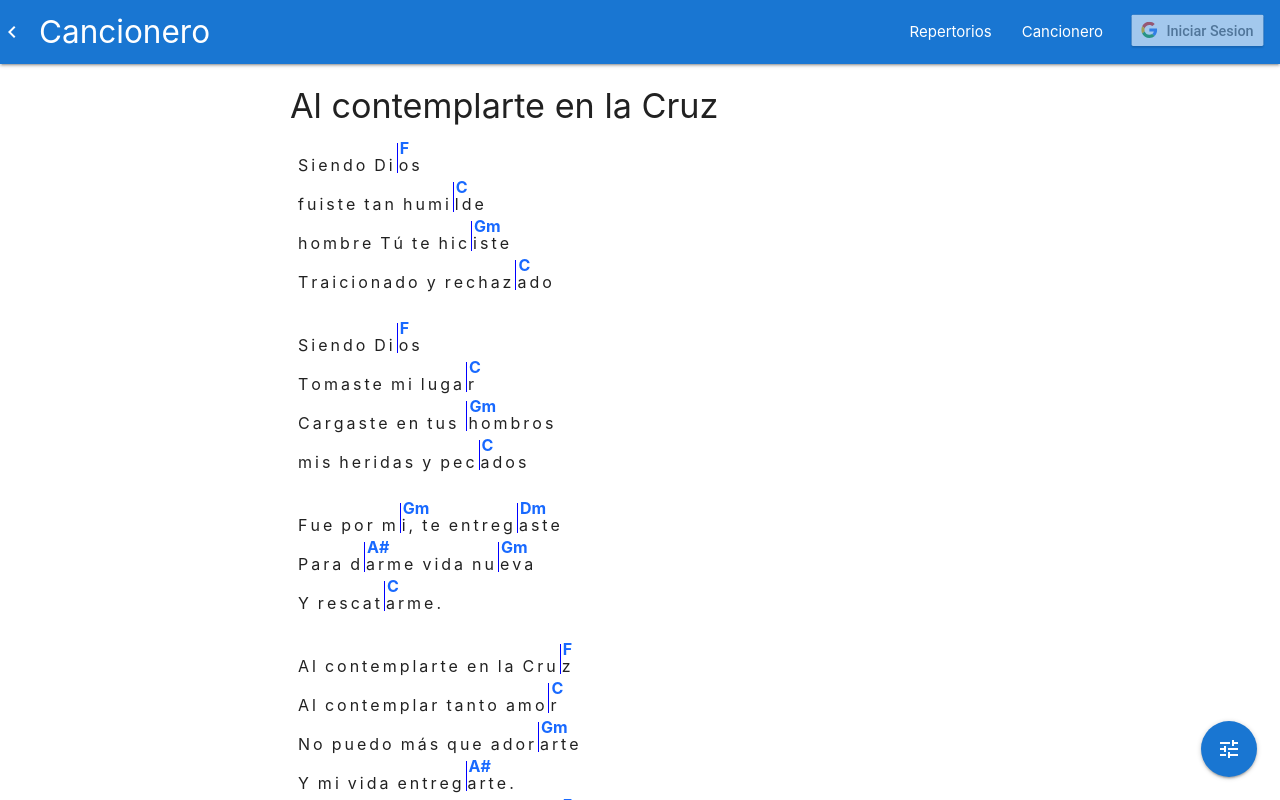
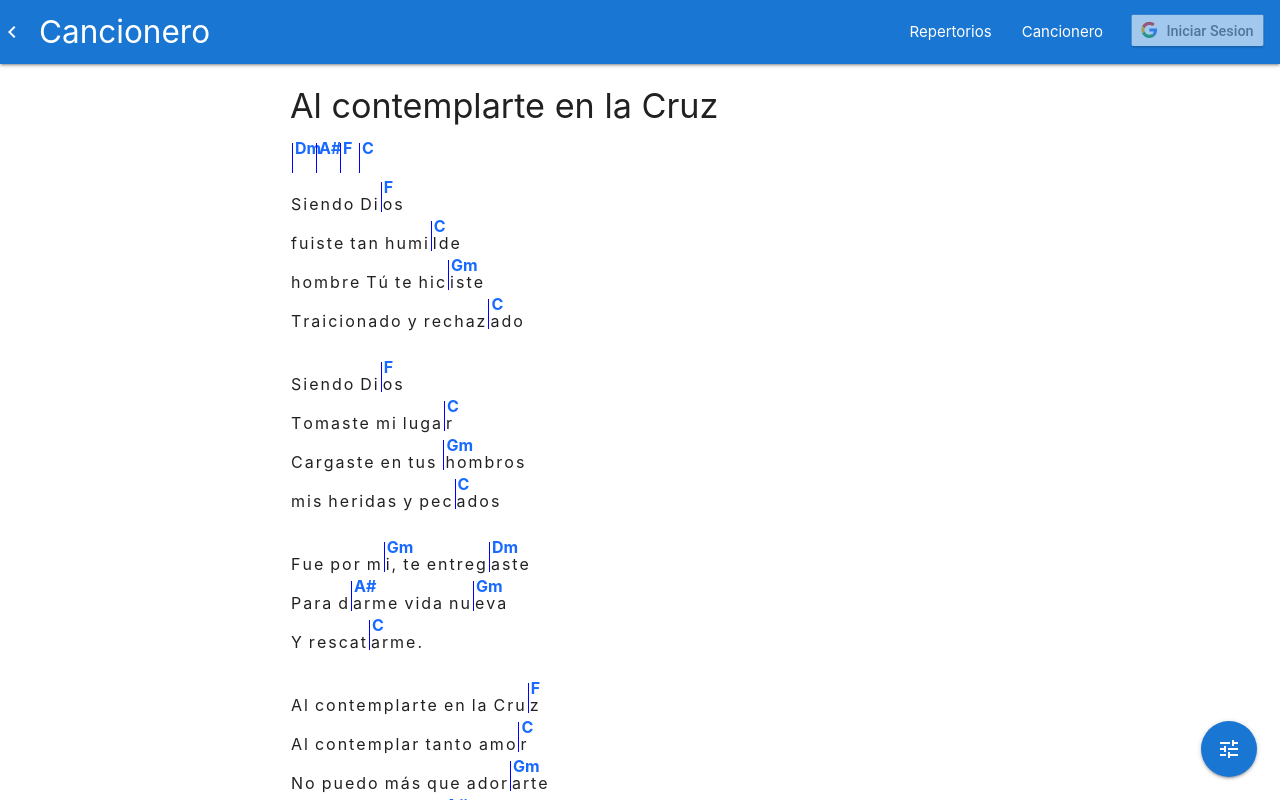
Before and after one commit to Daniel11V/herramientas-misa-web, a React (Create React App) app: page /songs in a window 1280 px wide. Both pictures are taken after a click on the element "Al contemplarte en la Cruz". Shown: the top 800 px of the page. Built offline with nearby package versions, Linux system fonts and the light colour scheme.

Commit message:
accept chordDuration

```diff
--- a/src/pages/components/SongCollection.jsx
+++ b/src/pages/components/SongCollection.jsx
@@ -123,8 +123,10 @@ const SongCollection = ({
 					{song?.author?.name && ` - ${song.author.name}`}
 					{userId && song?.creator?.id === userId && (
 						<LevelIcon withCheck={checking}>
-							<i className="material-icons">favorite</i>
-							<span>{song?.level?.voice?.toString()}</span>
+							<i className="material-icons">favorite_border</i>
+							<span>
+								{song?.level?.voice ? song?.level?.voice?.toString() : ""}
+							</span>
 						</LevelIcon>
 					)}
 					{/* <div className="levelIcon">
--- a/src/pages/songs/components/LyricWithChords.jsx
+++ b/src/pages/songs/components/LyricWithChords.jsx
@@ -33,7 +33,8 @@ const LyricWithChords = ({
 		if (!!lyricWithChords && lyricWithChords !== lastLyricWithChords) {
 			const { chords, chordTone, onlyLyric } = getChordsFromLyric(
 				lyricWithChords,
-				chordLang
+				chordLang,
+				true
 			);
 
 			setCurrentTone(chordTone);
@@ -42,7 +43,11 @@ const LyricWithChords = ({
 			setArrayLyric(
 				onlyLyric
 					.split("\n")
-					.map((p) => (p ? p.split(" ").map((word) => word.split("")) : [[""]]))
+					.map((line) =>
+						line
+							? line.split(" ").map((word) => (word ? word.split("") : [" "]))
+							: [[""]]
+					)
 			);
 
 			setLastLyricWithChords(lyricWithChords);
@@ -57,10 +62,13 @@ const LyricWithChords = ({
 					for (const chordIndex in lastCurrentChords[line]) {
 						newCurrentChords[line] = {
 							...(newCurrentChords[line] || {}),
-							[chordIndex]: translateChord(
-								lastCurrentChords[line][chordIndex],
-								chordLang
-							),
+							[chordIndex]: {
+								...lastCurrentChords[line][chordIndex],
+								chord: translateChord(
+									lastCurrentChords[line][chordIndex].chord,
+									chordLang
+								),
+							},
 						};
 					}
 
@@ -86,11 +94,14 @@ const LyricWithChords = ({
 					for (const chordIndex in lastCurrentChords[line]) {
 						newChords[line] = {
 							...(newChords[line] || {}),
-							[chordIndex]: transportChord(
-								lastCurrentChords[line][chordIndex],
-								toneDiference,
-								chordLang
-							),
+							[chordIndex]: {
+								...lastCurrentChords[line][chordIndex],
+								chord: transportChord(
+									lastCurrentChords[line][chordIndex].chord,
+									toneDiference,
+									chordLang
+								),
+							},
 						};
 					}
 
@@ -121,7 +132,10 @@ const LyricWithChords = ({
 			...lastChords,
 			[selectedLetter[0]]: {
 				...lastChords[selectedLetter[0]],
-				[selectedLetter[1]]: translateChord(chord, chordLang, "en"),
+				[selectedLetter[1]]: {
+					duration: lastChords[selectedLetter[0]][selectedLetter[1]].duration,
+					chord: translateChord(chord, chordLang, "en"),
+				},
 			},
 		}));
 
@@ -146,7 +160,7 @@ const LyricWithChords = ({
 	const hasChord = (i, k) =>
 		showChords &&
 		!!currentChords?.[i] &&
-		(k >= 0 ? !!currentChords[i][k] : true);
+		(k >= 0 ? !!currentChords[i][k]?.chord : true);
 
 	const handleLetterClick = (i, k, event) => {
 		event.stopPropagation();
@@ -158,7 +172,7 @@ const LyricWithChords = ({
 				setSelectedLetter([i, k]);
 				if (hasChord(i, k))
 					setSelectedChord(
-						translateChord(currentChords[i][k], "en", chordLang)
+						translateChord(currentChords[i][k].chord, "en", chordLang)
 					);
 				else setSelectedChord("C");
 			}
@@ -193,13 +207,25 @@ const LyricWithChords = ({
 		return rowCharIndex + charIndex;
 	};
 
+	const spaceIndex = (rowIndex, wordIndex) => {
+		let rowSpaceIndex = 0;
+		for (
+			let currentWordIndex = 0;
+			currentWordIndex < wordIndex + 1;
+			currentWordIndex++
+		) {
+			rowSpaceIndex += arrayLyric[rowIndex][currentWordIndex]?.length + 1 || 0;
+		}
+		return rowSpaceIndex;
+	};
+
 	return (
 		<div onClick={() => setSelectedLetter([null, null])}>
 			{arrayLyric.map((sentence, i) => (
 				<Sentence key={i}>
 					{sentence.map((word, j) => (
 						<Word>
-							{word.map((char, k) => {
+							{[...word, " "].map((char, k) => {
 								const charIndex = getRowCharIndex(i, j, k);
 								return (
 									<Letter
@@ -214,7 +240,7 @@ const LyricWithChords = ({
 														className="chord"
 														onClick={(e) => handleLetterClick(i, charIndex, e)}
 													>
-														{currentChords[i][charIndex]}
+														{currentChords[i][charIndex].chord}
 													</span>
 													<span className="chord-space"></span>
 												</>
@@ -260,6 +286,20 @@ const LyricWithChords = ({
 									</Letter>
 								);
 							})}
+							{/* <SpaceAfterWord isEditable={isEditable} hasChord={hasChord(i)}>
+								{hasChord(i, spaceIndex(i, j)) &&
+									!isLetterSelected(i, spaceIndex(i, j)) && (
+										<>
+											<span
+												className="chord"
+												onClick={(e) => handleLetterClick(i, spaceIndex(i, j), e)}
+											>
+												{currentChords[i][spaceIndex(i, j)].chord}
+											</span>
+											<span className="chord-space"></span>
+										</>
+									)}
+							</SpaceAfterWord> */}
 						</Word>
 					))}
 				</Sentence>
@@ -327,14 +367,14 @@ const Sentence = styled.div`
 `;
 
 const Word = styled.div`
-	margin-left: 6px;
+	margin-right: 3px;
 	white-space: nowrap;
 `;
 
 const Letter = styled.div`
 	display: inline-block;
 	position: relative;
-	margin-left: 2px;
+	margin-left: 1px;
 	margin-top: ${(props) => (props.hasChord ? "15px" : 0)};
 
 	.char {
@@ -388,4 +428,6 @@ const Letter = styled.div`
 		`}
 `;
 
+const SpaceAfterWord = styled(Letter)``;
+
 export default LyricWithChords;
--- a/src/pages/songs/hooks/useSongPage.js
+++ b/src/pages/songs/hooks/useSongPage.js
@@ -51,7 +51,6 @@ export const useSongPage = (songTitleId) => {
                     annotations: finalSong.annotations,
                     level: finalSong.level,
                 }
-                // console.log("ACA5", { finalSongOptions, newSongOptions })
                 setAreNewSongOptions(!objsAreEqual(finalSongOptions, newSongOptions))
 
                 return newSongOptions
--- a/src/styles/styles.js
+++ b/src/styles/styles.js
@@ -78,7 +78,7 @@ export const LevelIcon = styled.div`
 
 	> span {
 		position: absolute;
-		color: white;
+		color: #006cd7;
 		font-size: 10px;
 		font-weight: bold;
 		top: 50%;
--- a/src/utils.js
+++ b/src/utils.js
@@ -100,7 +100,7 @@ export const transportChord = (lastChord, toneDiference, chordLang) => {
     return allChords[chordLang][lastChordIndex[0]].chords[newChordIndex];
 };
 
-export const getChordsFromLyric = (lyric, chordLang) => {
+export const getChordsFromLyric = (lyric, chordLang, alsoFormatLyricWithChords = false) => {
     const songLines = lyric.split("\n");
     const newChords = {};
     let onlyLyric = [...songLines];
@@ -115,6 +115,7 @@ export const getChordsFromLyric = (lyric, chordLang) => {
         let line = (" " + currentLine + " ").replaceAll('\t', " ").toUpperCase();
         if (line.replaceAll(" ", "") === "") return;
 
+        // Quita los acordes para ver si es una linea solo de acordes, y obtiene el chordLangFound
         for (let i = 0; i < allChordsArrayEN.length && line.replaceAll(" ", "") !== ""; i++) {
             if (chordLangFound === null || chordLangFound === "en") {
                 const upperChordEN = allChordsArrayEN[i].toUpperCase();
@@ -149,24 +150,7 @@ export const getChordsFromLyric = (lyric, chordLang) => {
 
         }
 
-
-        // allChordsArrayEN.forEach((chord) => {
-        //     const upperChord = chord.toUpperCase();
-        //     while (line.includes(` ${upperChord} `)) line = line.replace(upperChord, "");
-        // });
-        // allChordsArrayES.forEach((chord) => {
-        //     const upperChord = chord.toUpperCase();
-        //     while (line.includes(` ${upperChord} `)) line = line.replace(upperChord, "");
-        // });
-
-        // allChordsArrayEN.forEach((chord) => {
-        // 	while (line.toUpperCase().includes(` ${chord.toUpperCase()} `))
-        // 		line = line.replace(chord, "").replace(chord.toUpperCase(), "");
-        // });
-        // allChordsArrayES.forEach((chord) => {
-        // 	while (line.toUpperCase().includes(` ${chord.toUpperCase()} `))
-        // 		line = line.replace(chord, "").replace(chord.toUpperCase(), "");
-        // });
+        // Si es linea de acordes, la revisa y los agrega a newChords
         // console.log("ACA", { line });
         if (line.replaceAll(" ", "") === "") {
             const chordLine = currentLine + " ";
@@ -188,7 +172,7 @@ export const getChordsFromLyric = (lyric, chordLang) => {
                     }
                     newChords[finalLineIndex] = {
                         ...(newChords[finalLineIndex] || {}),
-                        [newChordIndex]: translateChord(newChord, chordLang, chordLangFound)
+                        [newChordIndex]: { chord: translateChord(newChord, chordLang, chordLangFound) }
                     };
                     // if (newChords[finalLineIndex]) {
                     //     newChords[finalLineIndex][newChordIndex] = translateChord(newChord, "en", chordLangFound);
@@ -204,14 +188,40 @@ export const getChordsFromLyric = (lyric, chordLang) => {
             });
             onlyLyric.splice(finalLineIndex, 1);
             finalLineIndex--;
+
+            // Si no es linea de acorde revisa los acordes incrustrados como [chord 2|SOL]
+        } else {
+            if (onlyLyric[finalLineIndex].includes("[chord ")) {
+                const bracketsRegex = /\[[^[]]*\]/g;
+                while (onlyLyric[finalLineIndex].includes("[chord ") && bracketsRegex.test(onlyLyric[finalLineIndex])) {
+                    const newChordIndex = onlyLyric.indexOf("[chord ")
+                    const content = line.split("[CHORD ")[1].split("]")[0];
+                    let [newChord, newChordDuration] = content.split("|");
+
+                    for (const bemolChord of Object.keys(replaceBemols[chordLangFound])) {
+                        if (newChord.toUpperCase().includes(bemolChord)) {
+                            newChord = newChord.toUpperCase().replace(bemolChord, replaceBemols[chordLangFound][bemolChord])
+                            break;
+                        }
+                    }
+                    newChords[finalLineIndex] = {
+                        ...(newChords[finalLineIndex] || {}),
+                        [newChordIndex]: { chord: translateChord(newChord, chordLang, chordLangFound), duration: newChordDuration }
+                    };
+
+                    onlyLyric[finalLineIndex].replace(bracketsRegex, '')
+                }
+            }
         }
     });
+
+
 
     // If has chords, set tone
     let chordTone = "";
     if (newChords && Object.keys(newChords).length !== 0) {
         const firstLine = Object.values(newChords)[0];
-        const firstChord = Object.values(firstLine)[0];
+        const firstChord = Object.values(firstLine)[0]?.chord;
 
         // chordTone = translateChord(firstChord, "en", chordLang);
         chordTone = allChords.en[0].chords[getChordIndex(firstChord, chordLang)[1]];
@@ -222,7 +232,7 @@ export const getChordsFromLyric = (lyric, chordLang) => {
             for (const charIndex in newChords[lineIndex]) {
                 const lineLength = onlyLyric[lineIndex].length;
                 if (lineLength < charIndex) {
-                    for (let j = 0; j <= charIndex - lineLength; j++) {
+                    for (let j = 0; j <= Number(charIndex) - lineLength; j++) {
                         onlyLyric[lineIndex] += " ";
                     }
                 }
@@ -230,7 +240,18 @@ export const getChordsFromLyric = (lyric, chordLang) => {
         }
     }
 
-    return { chords: newChords, chordTone, onlyLyric: onlyLyric.join("\n") };
+    const newLyricFormatted = onlyLyric.slice().map(line => line.split(""));
+    if (alsoFormatLyricWithChords) {
+        for (const lineIndex in newChords) {
+            for (const charIndex of Object.keys(newChords[lineIndex]).reverse()) {
+                const chordDuration = newChords[lineIndex][charIndex]?.duration ? ("|" + newChords[lineIndex][charIndex]?.duration) : "";
+                const chordString = `[chord ${newChords[lineIndex][charIndex].chord}${chordDuration}]`;
+
+                newLyricFormatted[lineIndex].splice(charIndex, 0, chordString);
+            }
+        }
+    }
+    return { chords: newChords, chordTone, onlyLyric: onlyLyric.join("\n"), newLyricFormatted: newLyricFormatted.map(line => line.join("")).join("\n") };
 }
 
 export const getLyricWithChords = (onlyLyric, chords) => {
```
